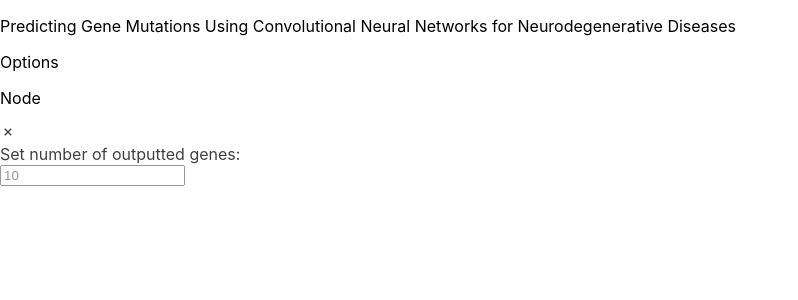
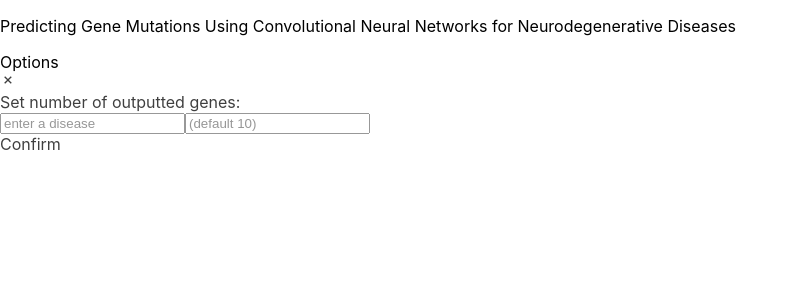
Before and after one commit to TanishKhadse/CNN-gene-predictions, a React (Create React App) app in the folder app/: page / in a window 1280 px wide. Both pictures are taken after a click on the element "Options". Shown: the top 300 px of the page, without its empty margins (0-798 px from the left). Built offline with nearby package versions, Linux system fonts and the light colour scheme.

Commit message:
disease input

```diff
--- a/app/src/App.js
+++ b/app/src/App.js
@@ -1,6 +1,6 @@
 import './App.css';
 import { useState } from 'react';
-import Node from './components/node';
+import Graph from './components/graph';
 import Modal from './components/modal';
 
 function App() {
@@ -18,7 +18,8 @@ function App() {
           class="
             p-2
             text-sm
-            rounded-xl w-30
+            rounded-xl
+            w-30
             bg-blue-500
             hover:bg-blue-400
             cursor-pointer
@@ -27,7 +28,7 @@ function App() {
         </div>
       </div>
 
-      <Node gene={{name: "Node"}}/>
+      <Graph />
 
       {(showModal && <Modal isOpen={showModal} onClose={() => setShowModal(false)}/>)}
     </div>
--- /dev/null
+++ b/app/src/components/graph.jsx
@@ -0,0 +1,9 @@
+import Node from "./node";
+
+export default function Graph({}) {
+    return (
+        <div>
+
+        </div>
+    )
+}
--- a/app/src/components/modal.jsx
+++ b/app/src/components/modal.jsx
@@ -1,6 +1,7 @@
 import {motion} from "framer-motion"
 import Backdrop from "./backdrop";
 import { BiX } from "react-icons/bi";
+import { useCallback } from "react";
 
 export default function Modal({isOpen, onClose}) {
 
@@ -9,6 +10,10 @@ export default function Modal({isOpen, onClose}) {
         visible:{y: "0"},
         exit: {y: "-100vh", opacity: 0},
     }
+
+    const handleSubmit = useCallback(() => {
+        onClose()
+    }, [])
 
     return (
         <Backdrop onClick={onClose}>
@@ -19,19 +24,21 @@ export default function Modal({isOpen, onClose}) {
                     flex
                     flex-col
                     items-center
+                    justify-between
                     m-auto
                     w-[30%]
-                    h-[50%]
+                    h-[35%]
                     bg-neutral-300
                     shadow-lg
                     relative
+                    py-2
                 "
                 variants={dropIn}
                 intial="hidden"
                 animate="visible"
                 exit="exit"
             >
-                <div class="cursor-pointer absolute left-0 hover:text-red-500 p-2">
+                <div class="cursor-pointer absolute left-0 top-0 hover:text-red-500 p-2">
                     <BiX onClick={() => onClose()}/>
                 </div>
                 <div class="text-black text-lg font-normal py-3">
@@ -39,11 +46,30 @@ export default function Modal({isOpen, onClose}) {
                 </div>
                 <input
                     type="text"
-                    id="num"
-                    placeholder="10"
-                    class=""
+                    id="disease"
+                    placeholder="enter a disease"
+                    class="outline px-2 py-1 text-center my-2"
                 >
                 </input>
+                <input
+                    type="text"
+                    id="num"
+                    placeholder="(default 10)"
+                    class="outline px-2 py-1 text-center my-2 mb-4"
+                >
+                </input>
+                <div class="
+                    cursor-pointer
+                    bg-blue-500
+                    hover:bg-blue-400
+                    text-neutral-50
+                    p-2
+                    rounded-xl
+                "
+                    onClick={handleSubmit}
+                >
+                    Confirm
+                </div>
             </motion.div>
         </Backdrop>
     )
--- a/app/src/components/node.jsx
+++ b/app/src/components/node.jsx
@@ -10,6 +10,8 @@ export default function Node({gene}) {
                 flex
                 items-center
                 justify-center
+                select-none
+                cursor-pointer
             ">
                 <p>{gene.name}</p>
             </div>
```
Also changed, not shown: app/src/hooks/useModal.tsx (deleted), 1 other file (tests, documents, lock files or other folders).
